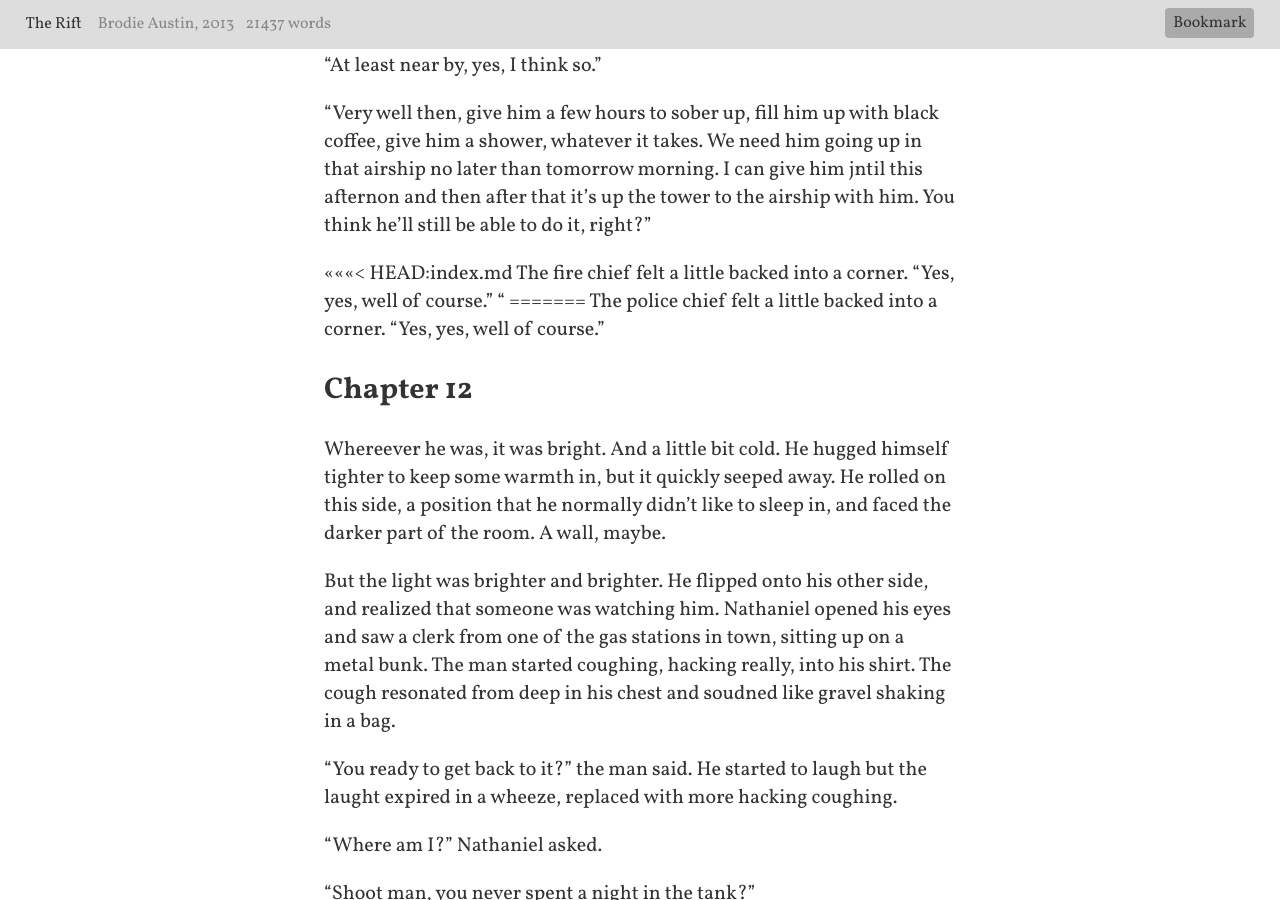
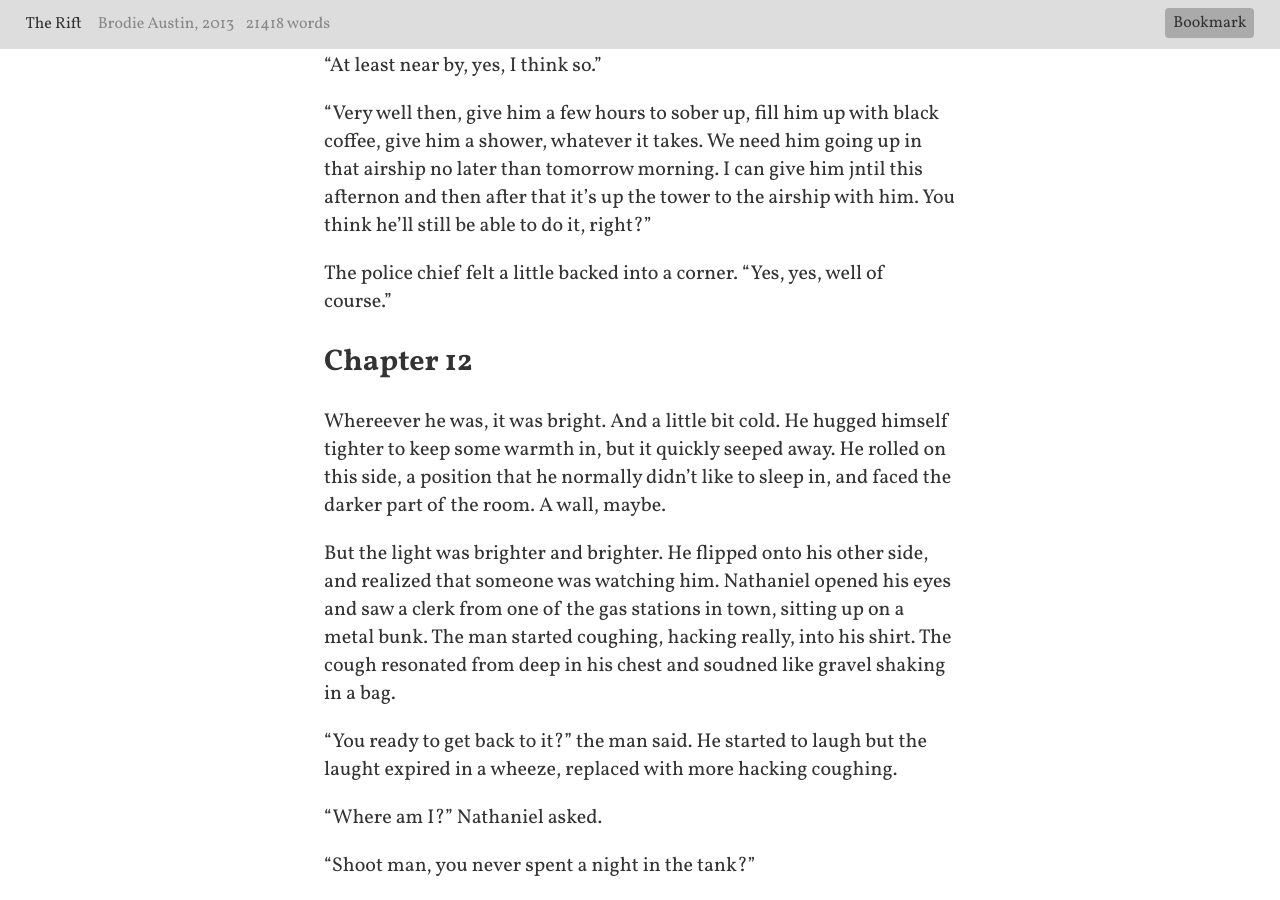
Before and after one commit to brodieaustin/the-rift, a Jekyll site: the page built from index.md, in a window 1280 px wide and 900 px high, scrolled down 57240 px. Built offline with Jekyll 4.4.1, drawn with Linux system fonts in a browser that asks for light colours; nearby versions of some CDN libraries.

Commit message:
fixed a conflic error message

```diff
--- a/index.md
+++ b/index.md
@@ -1208,9 +1208,6 @@ She shook a few hands and made a few smiles then turned to go back upstairs. Eve
 
 "Very well then, give him a few hours to sober up, fill him up with black coffee, give him a shower, whatever it takes. We need him going up in that airship no later than tomorrow morning. I can give him jntil this afternon and then after that it's up the tower to the airship with him. You think he'll still be able to do it, right?"
 
-<<<<<<< HEAD:index.md
-The fire chief felt a little backed into a corner. "Yes, yes, well of course." "
-=======
 The police chief felt a little backed into a corner. "Yes, yes, well of course."
 
 Chapter 12
```
